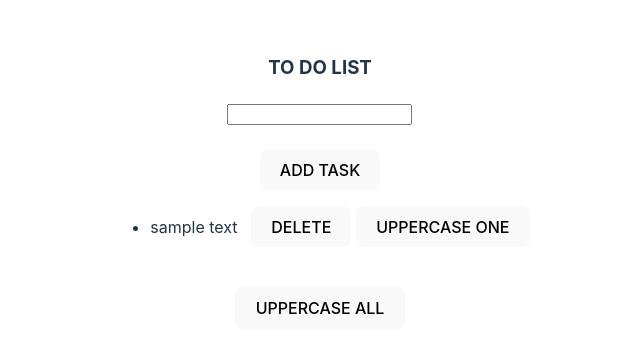
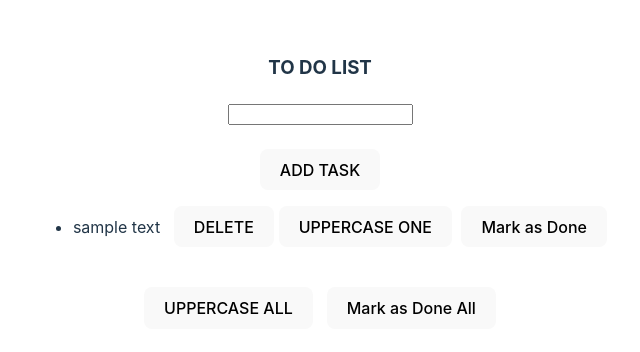
Before and after one commit to Ashishworks/REACT, a React (Vite) app in the folder project2/: page / in a window 1280 px wide. Shown: the part 218-570 px from the top of the page, without its empty margins (320-960 px from the left). Built offline with nearby package versions, Linux system fonts and the light colour scheme.

Commit message:
react todolist final

```diff
--- a/project2/src/toDoList.jsx
+++ b/project2/src/toDoList.jsx
@@ -1,10 +1,10 @@
 import { useState } from "react"
 import { v4 as uuidv4 } from 'uuid';
 export default function ToDoList() {
-    let [arrItem, setdoitem] = useState([{ task: "sample text", id: uuidv4() }])
+    let [arrItem, setdoitem] = useState([{ task: "sample text", id: uuidv4(), markAsDone: false}])
     let [newToDo, setnewToDo] = useState("")
     let add = () => {
-        setdoitem([...arrItem, { task: newToDo, id: uuidv4() }])
+        setdoitem([...arrItem, { task: newToDo, id: uuidv4(), markAsDone:false}])
         setnewToDo("")
     }
     let updateToDo = (event) => {
@@ -24,6 +24,31 @@ export default function ToDoList() {
             })
         ))
 
+    }
+
+    let markAsDoneAll = () => {
+        setdoitem((previtems) => (
+            previtems.map((previtem) => {
+                return {
+                    ...previtem,markAsDone: true
+                };
+            })
+        ))
+
+    }
+
+    let markAsDone=(id)=>{
+        setdoitem((previtems)=>
+            previtems.map((previtem)=>{
+                if(previtem.id==id){
+                    return{...previtem, markAsDone: true
+                    };
+                }
+                else{
+                    return previtem;
+                }
+            })
+        )
     }
     let upperCaseOne = (id) => {
         setdoitem((previtems) =>
@@ -49,9 +74,10 @@ export default function ToDoList() {
                 {
                     arrItem.map((todo) => (
                         <li key={todo.id}>
-                            <span>{todo.task}</span> &nbsp;&nbsp;
+                            <span style={todo.markAsDone? {textDecoration: "line-through"} : {} }>{todo.task}</span> &nbsp;&nbsp;
                             <span><button onClick={() => deleteit(todo.id)}>DELETE</button></span> {/* We haven't directly use deleteit() cuz it will execute the function but we also have to pass argument so we ()=> that helps use to write deleteit(todo) without its immediate*/}
-                            <span><button onClick={()=> upperCaseOne(todo.id)}>UPPERCASE ONE</button></span>
+                            <span><button onClick={()=> upperCaseOne(todo.id)}>UPPERCASE ONE</button></span>&nbsp;&nbsp;
+                            <span><button onClick={()=>{markAsDone((todo.id))}}>Mark as Done</button></span>
                             <span><br></br></span>
                             <span><br></br></span>
                         </li>
@@ -59,7 +85,8 @@ export default function ToDoList() {
                     )
                 }
             </ul>
-            <button onClick={() => upperCase()}>UPPERCASE ALL</button>
+            <button onClick={() => upperCase()}>UPPERCASE ALL</button> &nbsp;&nbsp;
+            <span><button onClick={markAsDoneAll}>Mark as Done All</button></span>
         </div>
     )
 }
```
